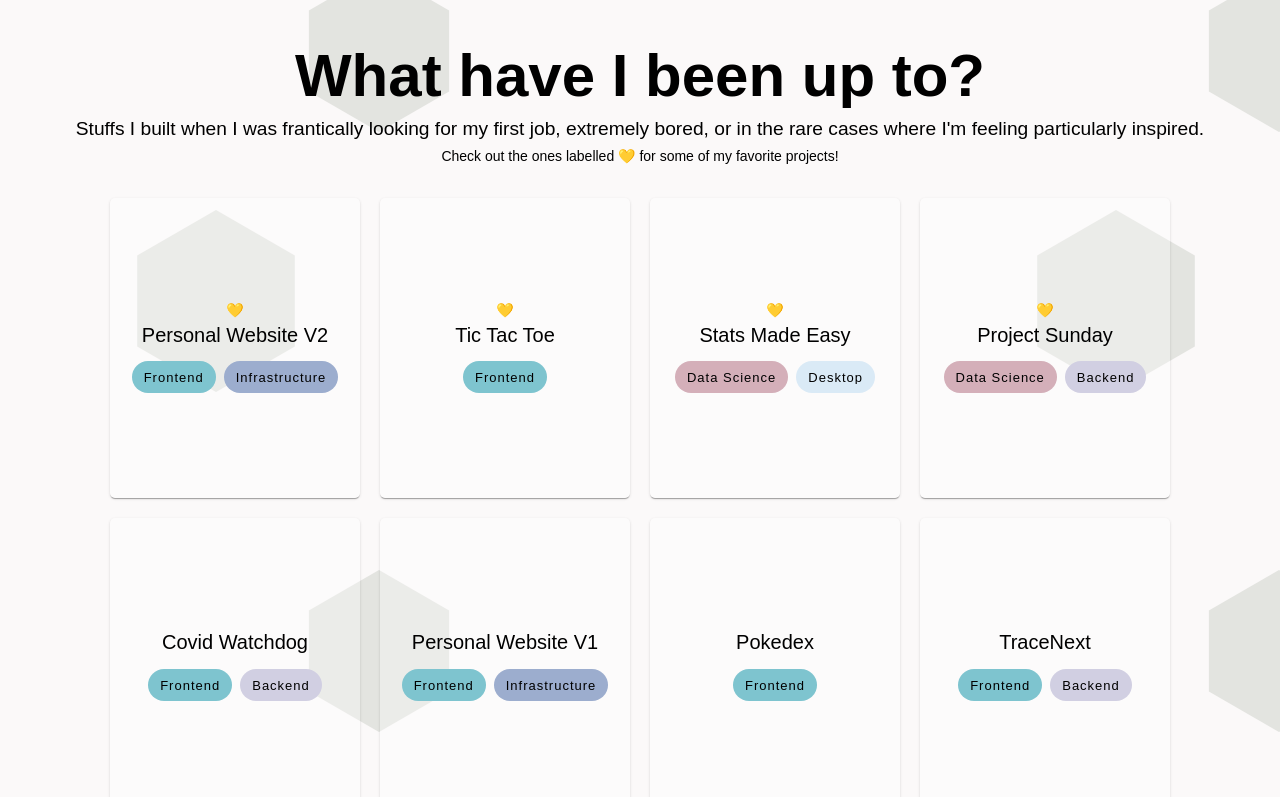
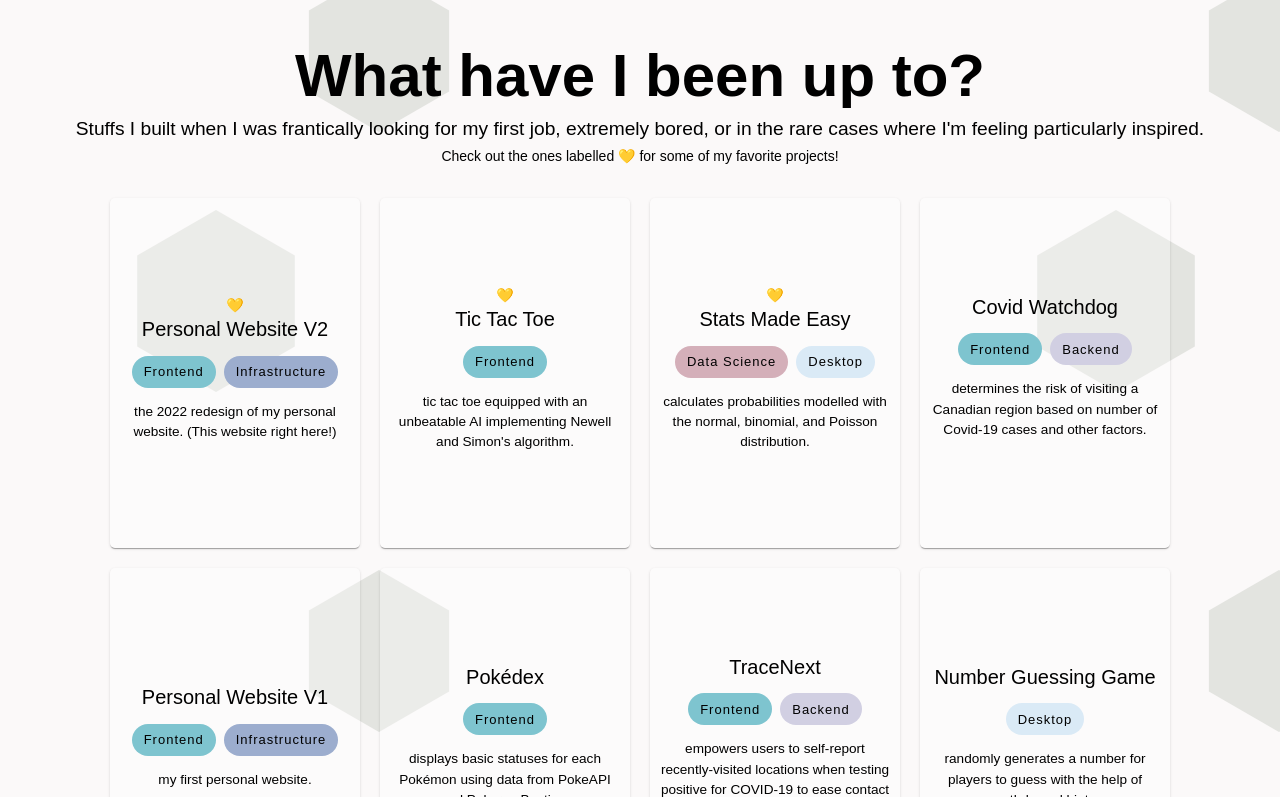
Before and after one commit to albertjlay/personal-website-v2, a React (Create React App) app: page / in a window 1280 px wide. Shown: the part 2827-3624 px from the top of the page. Built offline with nearby package versions, Linux system fonts and the light colour scheme; the HTML template or start-up script is replaced by a standard one.

Commit message:
Final touchups

```diff
--- a/src/components/sections/Experience.jsx
+++ b/src/components/sections/Experience.jsx
@@ -48,6 +48,8 @@ const Experience = () => {
               value={viewedExp}
               onChange={changeViewedExp}
               className='experience-tab-list'
+              scrollButtons={true}
+              allowScrollButtonsMobile
               variant='scrollable'
               sx={{ '& .MuiTabs-indicator': { backgroundColor: viewedExpColor }, width: '100%' }}
             >
--- a/src/components/sections/Projects.jsx
+++ b/src/components/sections/Projects.jsx
@@ -28,7 +28,7 @@ const Projects = () => {
               <Paper
                 sx={{
                   width: '250px',
-                  height: '300px',
+                  height: '350px',
                   borderRadius: '5px',
                   backdropFilter: 'blur(10px)',
                   display: 'flex',
@@ -50,8 +50,6 @@ const Projects = () => {
                     transition: 'opacity 300ms ease-in',
                   },
                   '@media(max-width: 900px)': {
-                    // width: '70%',
-                    // height: '70%',
                     padding: '1em',
 
                     '&:before': {
@@ -61,7 +59,7 @@ const Projects = () => {
                   },
                   '@media (hover: hover) and (pointer: fine)': {
                     '&:hover .project-info': {
-                      backgroundColor: '#fbf9f9',
+                      backgroundColor: 'rgba(251, 249, 249, 0.8)',
                     },
                     '&:hover:before': {
                       opacity: 1,
@@ -83,6 +81,9 @@ const Projects = () => {
                       <ProjectTypeChip key={t.description} variant={t} />
                     ))}
                   </div>
+                  <Typography variant='body1' sx={{ margin: '10px', fontSize: '0.85rem' }}>
+                    {item.description}
+                  </Typography>
                 </div>
               </Paper>
             </a>
--- a/src/content.js
+++ b/src/content.js
@@ -31,7 +31,7 @@ export const aboutContent = [
     alt: 'Memoji of me working on my laptop.',
   },
   {
-    header: 'I (try) to have fun!',
+    header: 'I (try to) have fun!',
     body: 'While I *love* my work, it is not my life. Work-life balance is extremely important to me. On my free time, I scour the city for good food, enjoy long chats with good buddies, and lose in both League & Smash. I also love trying out new activities! Some of my newly discovered hobbies include skiing, boxing, and blogging.',
     image: partyMemoji,
     alt: 'Memoji of me partying.',
@@ -143,6 +143,7 @@ export const projectContent = [
     url: 'https://github.com/albertjlay/personal-website-v2',
     types: [ProjectType.Frontend, ProjectType.Infrastructure],
     featured: true,
+    description: 'the 2022 redesign of my personal website. (This website right here!)',
   },
   {
     img: tictactoeImage,
@@ -150,6 +151,8 @@ export const projectContent = [
     url: 'https://github.com/albertjlay/tic-tac-toe',
     types: [ProjectType.Frontend],
     featured: true,
+    description:
+      "tic tac toe equipped with an unbeatable AI implementing Newell and Simon's algorithm.",
   },
   {
     img: statsMadeEasyImage,
@@ -157,57 +160,71 @@ export const projectContent = [
     url: 'https://github.com/albertjlay/statsmadeeasy',
     types: [ProjectType.DataScience, ProjectType.Desktop],
     featured: true,
+    description:
+      'calculates probabilities modelled with the normal, binomial, and Poisson distribution.',
   },
-  {
-    img: projectSundayImage,
-    title: 'Project Sunday',
-    url: 'https://github.com/albertjlay/project-sunday',
-    types: [ProjectType.DataScience, ProjectType.Backend],
-    featured: true,
-  },
+  // {
+  //   img: projectSundayImage,
+  //   title: 'Project Sunday',
+  //   url: 'https://github.com/albertjlay/project-sunday',
+  //   types: [ProjectType.DataScience, ProjectType.Backend],
+  //   featured: true,
+  //   description: 'the 2022 redesign of my personal website. (This website right here!)',
+  // },
   {
     img: covidWatchdogImage,
     title: 'Covid Watchdog',
     url: 'https://github.com/jaredjhe/Covid-Watchdog',
     types: [ProjectType.Frontend, ProjectType.Backend],
+    description:
+      'determines the risk of visiting a Canadian region based on number of Covid-19 cases and other factors.',
   },
   {
     img: personalWebsiteImage,
     title: 'Personal Website V1',
     url: 'https://github.com/albertjlay/albert-lay',
     types: [ProjectType.Frontend, ProjectType.Infrastructure],
+    description: 'my first personal website.',
   },
   {
     img: pokedexImage,
-    title: 'Pokedex',
+    title: 'Pokédex',
     url: 'https://github.com/albertjlay/pokedex',
     types: [ProjectType.Frontend],
+    description:
+      'displays basic statuses for each Pokémon using data from PokeAPI and Pokeres Bastion.',
   },
   {
     img: tracenextImage,
     title: 'TraceNext',
     url: 'https://github.com/levinaind/TO-Hacks-2021',
     types: [ProjectType.Frontend, ProjectType.Backend],
+    description:
+      'empowers users to self-report recently-visited locations when testing positive for COVID-19 to ease contact tracing.',
   },
 
   {
     img: nggImage,
-    title: 'NGG',
+    title: 'Number Guessing Game',
     url: 'https://github.com/albertjlay/NGG',
     types: [ProjectType.Desktop],
+    description:
+      'randomly generates a number for players to guess with the help of math-based hints.',
   },
-  {
-    img: customerChurnPredictorImage,
-    title: 'Customer Churn Predictor',
-    url: 'https://github.com/albertjlay/customer-churn-predictor',
-    types: [ProjectType.DataScience],
-  },
-  {
-    img: irisImage,
-    title: 'Iris',
-    url: 'https://github.com/albertjlay/iris',
-    types: [ProjectType.DataScience],
-  },
+  // {
+  //   img: customerChurnPredictorImage,
+  //   title: 'Customer Churn Predictor',
+  //   url: 'https://github.com/albertjlay/customer-churn-predictor',
+  //   types: [ProjectType.DataScience],
+  //   description: 'lorem',
+  // },
+  // {
+  //   img: irisImage,
+  //   title: 'Iris',
+  //   url: 'https://github.com/albertjlay/iris',
+  //   types: [ProjectType.DataScience],
+  //   description: 'lorem',
+  // },
 ];
 
 export const resumeInfo = {
--- a/src/style.scss
+++ b/src/style.scss
@@ -235,7 +235,7 @@ section {
 
       .project-info {
         width: 100%;
-        height: 150px;
+        height: 100%;
         display: flex;
         flex-direction: column;
         justify-content: center;
@@ -252,13 +252,6 @@ section {
   }
   @media (max-width: 900px) {
     padding: 5vh 5vw;
-    // .project-cards {
-    //   display: inline-grid;
-    //   grid-template-columns: 40vw 40vw;
-    //   .project-card {
-    //     width: 100%;
-    //   }
-    // }
   }
 }
 
```
